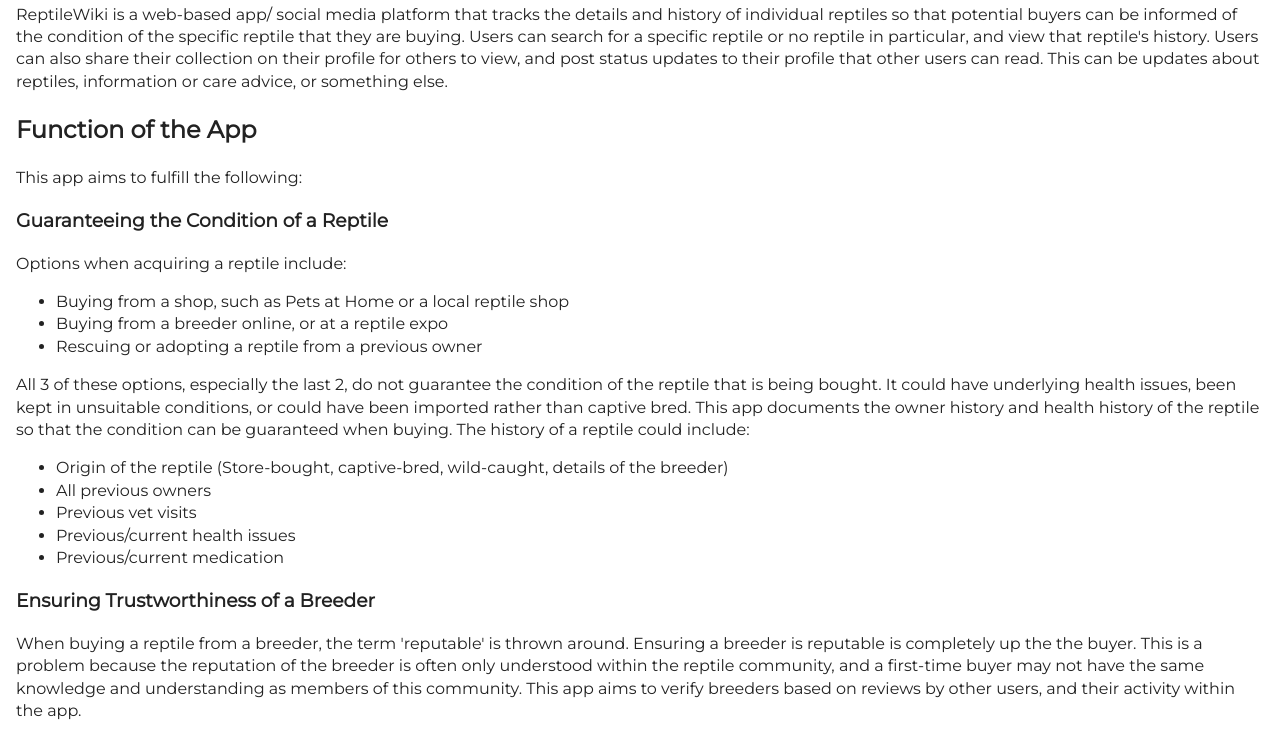
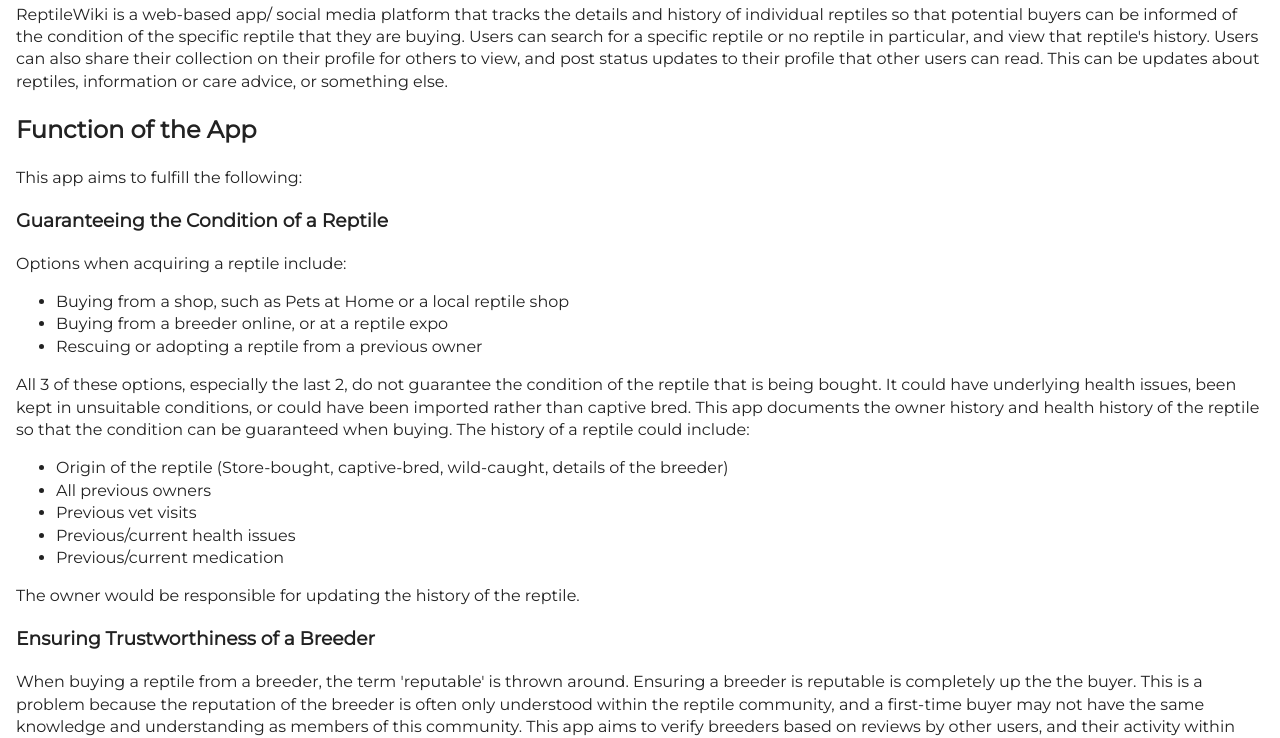
Before and after one commit to Spooky21Squid/ReptileWiki, a plain HTML site: page index.html in a window 1280 px wide. Shown: the part 84-822 px from the top of the page. Drawn offline with Linux system fonts and the light colour scheme.

Commit message:
Add end paragraph to guaranteeing the condition of the reptile

```diff
--- a/index.html
+++ b/index.html
@@ -38,6 +38,7 @@
       <li>Previous/current health issues</li>
       <li>Previous/current medication</li>
   </ul>
+  <p>The owner would be responsible for updating the history of the reptile.</p>
 
   <h3>Ensuring Trustworthiness of a Breeder</h3>
   <p>When buying a reptile from a breeder, the term 'reputable' is thrown around. Ensuring a breeder is reputable is completely up the the buyer. This is a problem because the reputation of the breeder is often only understood within the reptile community, and a first-time buyer may not have the same knowledge and understanding as members of this community. This app aims to verify breeders based on reviews by other users, and their activity within the app.</p>
```
